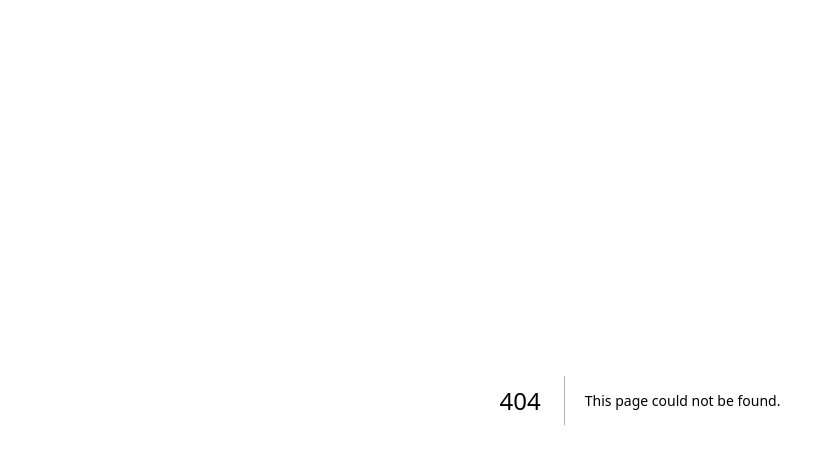
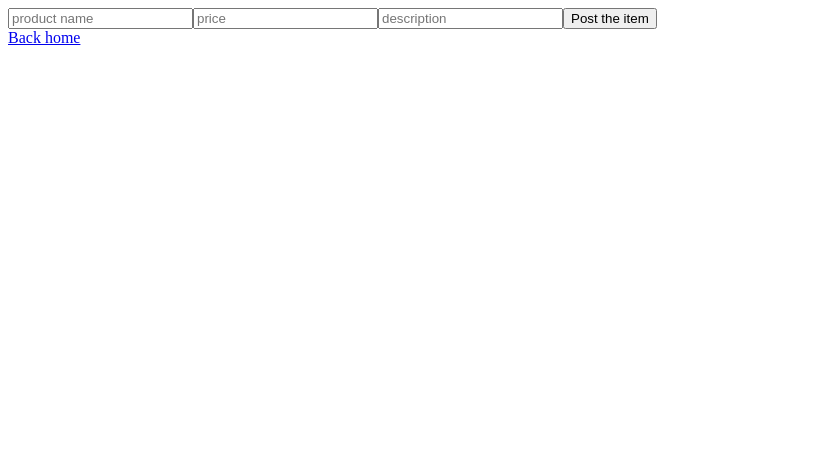
Before and after one commit to makovstanislav/VL, a Next.js app: page /add-item in a window 1280 px wide. Before the commit this address had no page. Shown: the top 464 px of the page, without its empty margins (0-835 px from the left). Built offline with nearby package versions, Linux system fonts and the light colour scheme.

Commit message:
Add ability to add new items

```diff
--- a/components/Menubar.js
+++ b/components/Menubar.js
@@ -7,7 +7,7 @@ export default function Menubar() {
             <Link href="/sign-up">Sign Up</Link>
             <Link href="/sign-in">Sign In</Link>
             <Link href="/items">Items database</Link>
-            <button>Add new item</button>
+            <button><Link href="/add-item">Add new item</Link></button>
         </div>
     )
 }
--- /dev/null
+++ b/components/forms/add-item-form.js
@@ -0,0 +1,32 @@
+
+export default function AddItemForm({handleChange, handleSubmit, details}) {
+
+    return (
+        <div>
+            <form onSubmit={handleSubmit}>
+                <input
+                    type="text"
+                    placeholder='product name'
+                    onChange={handleChange}
+                    name="name"
+                    value={details.name}
+                ></input>
+                <input
+                    type="text"
+                    placeholder='price'
+                    onChange={handleChange}
+                    name="price"
+                    value={details.price}
+                ></input>
+                <input
+                    type="text"
+                    placeholder='description'
+                    onChange={handleChange}
+                    name="description"
+                    value={details.description}
+                ></input>
+                <button type="submit">Post the item</button>
+            </form>
+        </div>
+    )
+}
--- a/components/forms/sign-in-form.js
+++ b/components/forms/sign-in-form.js
@@ -1,5 +1,7 @@
 
 export default function SignInForm({handleChange, handleSubmit, credentials}) {
+
+
     return (
         <section>
             <form onSubmit={handleSubmit}>
--- a/package.json
+++ b/package.json
@@ -11,6 +11,7 @@
     "gray-matter": "^4.0.3",
     "next": "latest",
     "react": "18.2.0",
-    "react-dom": "18.2.0"
+    "react-dom": "18.2.0",
+    "uuid": "^9.0.0"
   }
 }
--- /dev/null
+++ b/pages/add-item.js
@@ -0,0 +1,61 @@
+import { React, useState } from "react"
+import { ref, set } from "firebase/database"
+import AddItemForm from "../components/forms/add-item-form"
+import { v4 } from "uuid"
+import { database } from "../firebaseClient"
+import Link from "next/link"
+
+export default function AddItem() {
+
+    //states
+    const [details, setDetails] = useState({
+        name: "",
+        description: "",
+        price: ""
+      })
+
+    const [isSubmitted, setSubmitted] = useState(false)
+
+
+    //handlers
+    function handleChange(event) {
+        setDetails(prevDet => {
+            return {
+            ...prevDet,
+            [event.target.name]: event.target.value
+            }
+        })
+    }
+
+    async function handleSubmit(event) {
+        event.preventDefault()
+        const addToBd = await addItem()
+        const switchSubmitted = await setSubmitted(true)
+    }
+
+    // adding to db
+    function addItem() {
+        const {name, description, price} = details
+        const uid = v4()
+        console.log(uid)
+        set(ref(database, "products/" + uid), {
+            name: details.name,
+            description: details.description,
+            price: details.price
+        })
+    }
+
+
+    return (
+        <section>
+            {!isSubmitted && <AddItemForm
+                handleChange={handleChange}
+                handleSubmit={handleSubmit}
+                details={details}
+            />}
+            <div>
+                <Link href="/">Back home </Link>
+            </div>
+        </section>
+    )
+}
```
Also changed, not shown: components/table.js (line endings or trailing spaces), 1 other file (tests, documents, lock files or other folders).
